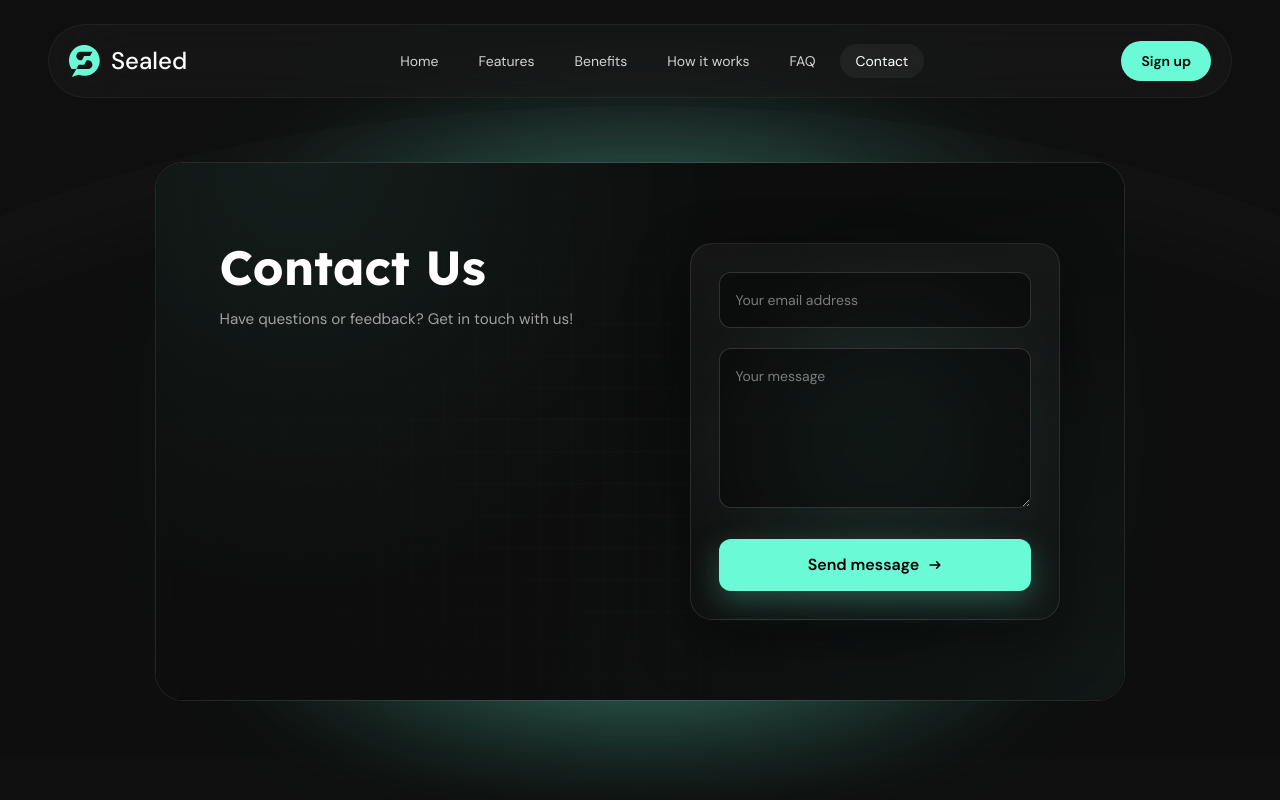
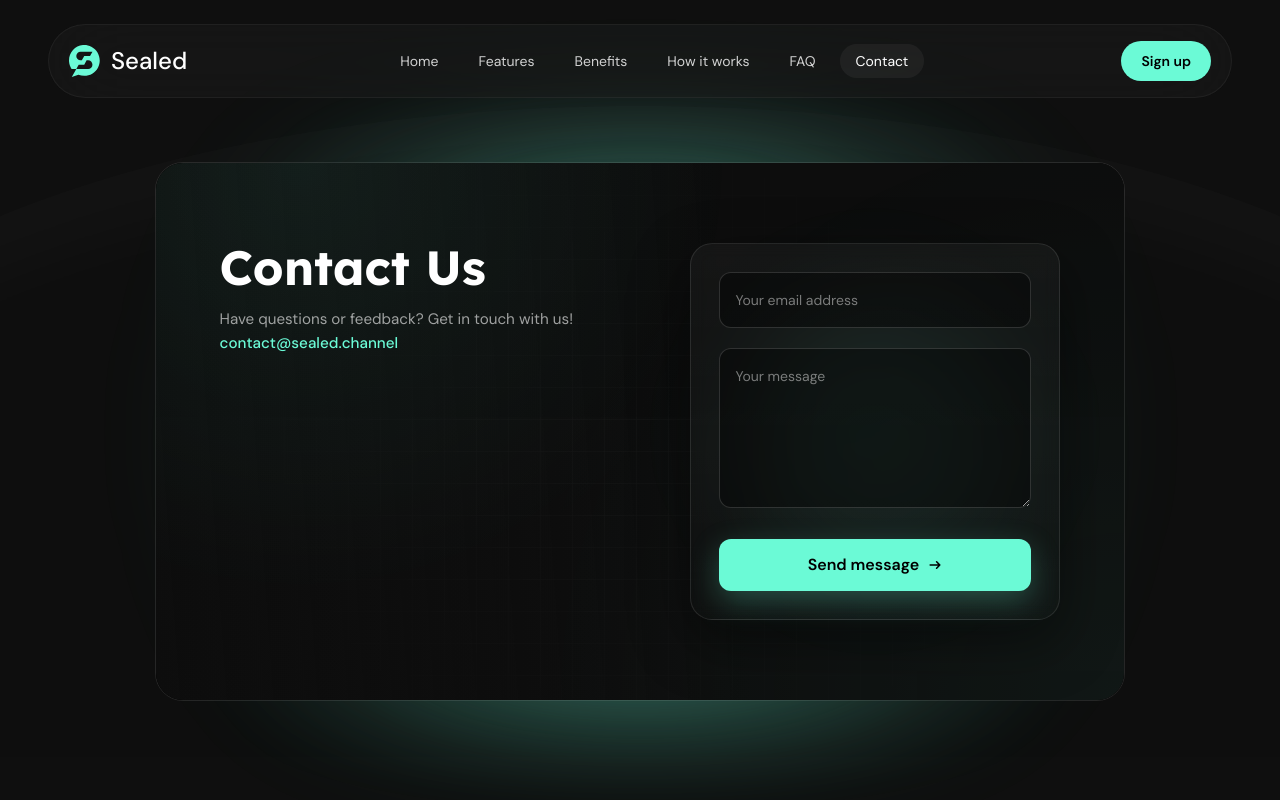
Before and after one commit to kamryy/sealed-landing-page, a Next.js app: page /contact in a window 1280 px wide. Built offline with nearby package versions, Linux system fonts and the light colour scheme.

Commit message:
add email in contact page, remove tokenomicsSection for now

```diff
--- a/src/app/contact/page.tsx
+++ b/src/app/contact/page.tsx
@@ -135,6 +135,13 @@ export default function ContactPage() {
                     </h2>
                     <p className="mt-4 max-w-xl font-dm-sans text-[clamp(0.95rem,1.15vw,1.125rem)] leading-[1.55] text-white/60">
                       Have questions or feedback? Get in touch with us!
+                      <br />
+                      <a
+                        href="mailto:contact@sealed.channel"
+                        className="text-sealed-teal hover:text-sealed-teal/80 hover:underline transition-colors font-medium"
+                      >
+                        contact@sealed.channel
+                      </a>
                     </p>
                   </div>
                 </div>
--- a/src/components/layout/FullLandingPage.tsx
+++ b/src/components/layout/FullLandingPage.tsx
@@ -1,14 +1,14 @@
-import BackgroundEffects from '@/components/layout/BackgroundEffects';
-import Footer from '@/components/layout/Footer';
-import Navbar from '@/components/layout/Navbar';
-import FAQSection from '@/components/sections/FAQSection';
-import FreedomSection from '@/components/sections/FreedomSection';
-import HeroSection from '@/components/sections/HeroSection';
-import HowItWorksSection from '@/components/sections/HowItWorksSection';
-import PrivacyFeaturesSection from '@/components/sections/PrivacyFeaturesSection';
-import TokenomicsSection from '@/components/sections/TokenomicsSection';
-import WaitlistSection from '@/components/sections/WaitlistSection';
-import ZeroTraceSection from '@/components/sections/ZeroTraceSection';
+import BackgroundEffects from "@/components/layout/BackgroundEffects";
+import Footer from "@/components/layout/Footer";
+import Navbar from "@/components/layout/Navbar";
+import FAQSection from "@/components/sections/FAQSection";
+import FreedomSection from "@/components/sections/FreedomSection";
+import HeroSection from "@/components/sections/HeroSection";
+import HowItWorksSection from "@/components/sections/HowItWorksSection";
+import PrivacyFeaturesSection from "@/components/sections/PrivacyFeaturesSection";
+// import TokenomicsSection from "@/components/sections/TokenomicsSection";
+import WaitlistSection from "@/components/sections/WaitlistSection";
+import ZeroTraceSection from "@/components/sections/ZeroTraceSection";
 
 /**
  * Sealed landing page root.
@@ -44,9 +44,11 @@ export default function FullLandingPage() {
           </div>
         </div>
 
-        <div className="section-four-stack relative px-8 lg:px-4 cv-auto">
+        {/*commented for now, because we dont want to display it */}
+
+        {/* <div className="section-four-stack relative px-8 lg:px-4 cv-auto">
           <TokenomicsSection />
-        </div>
+        </div> */}
 
         <div className="section-gap-md relative px-8 lg:px-4 cv-auto">
           <HowItWorksSection />
```
